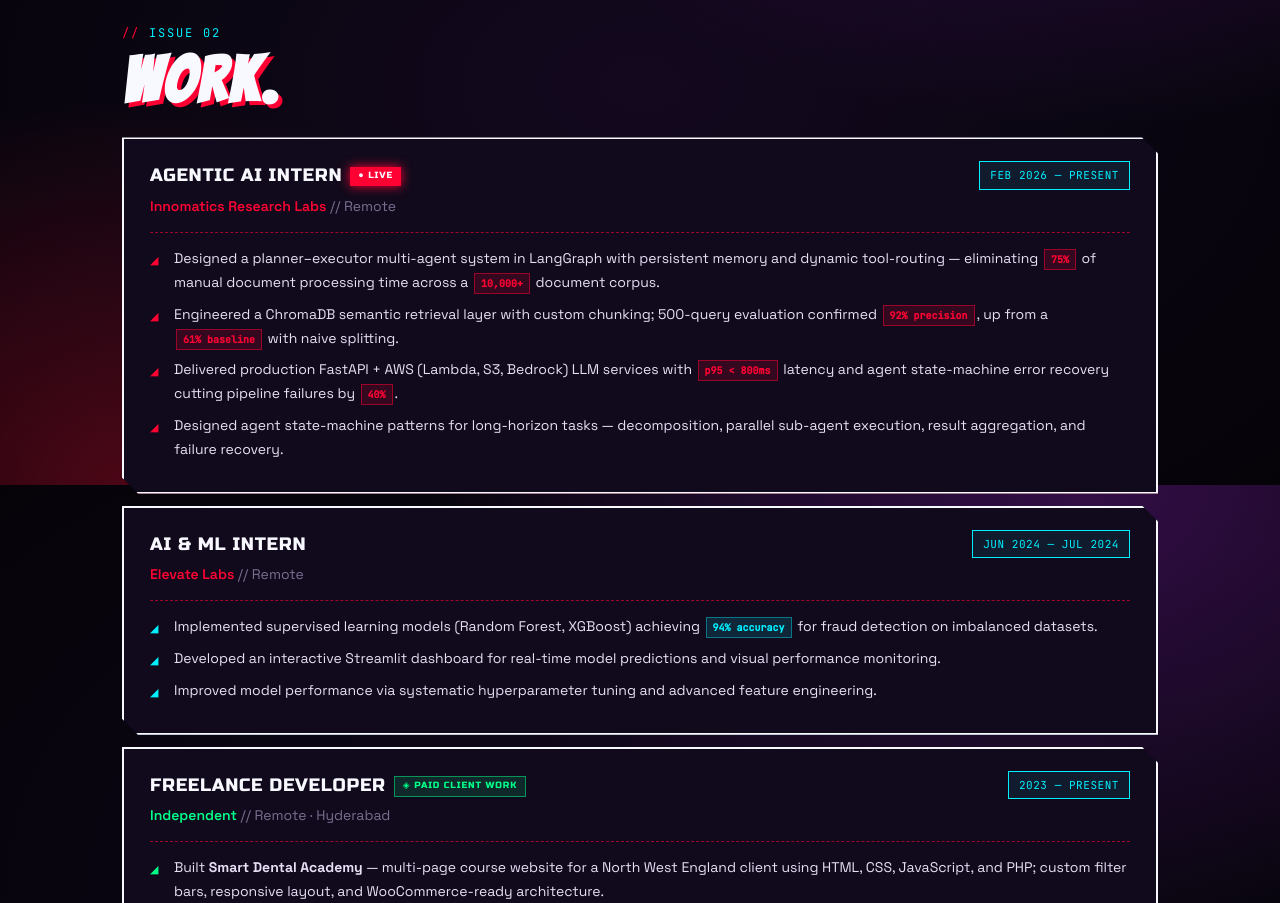
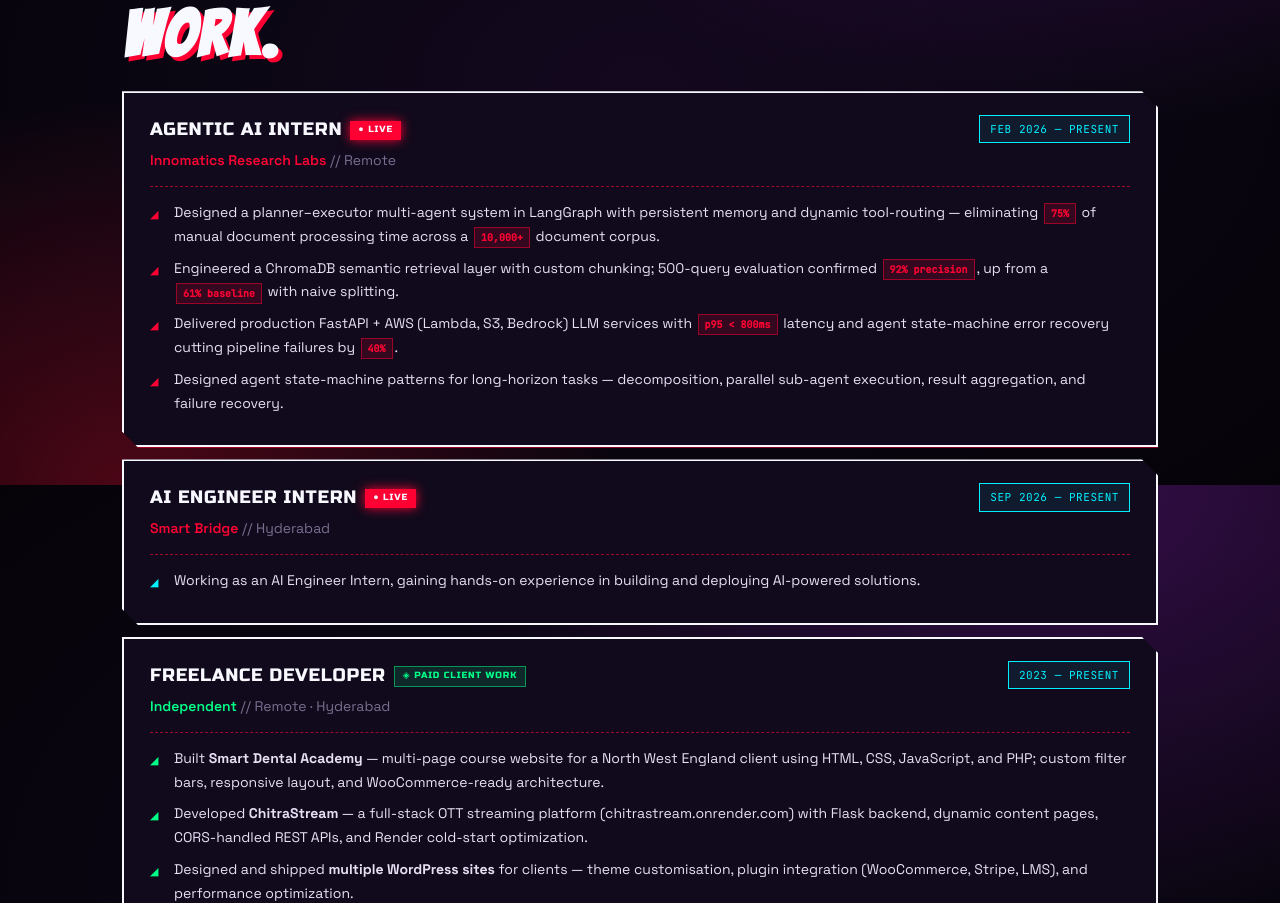
Before and after one commit to anirudhcherukuri/portfolio, a plain HTML site: page index.html in a window 1280 px wide. Shown: the part 2715-3618 px from the top of the page. Drawn offline with Linux system fonts and the light colour scheme.

Commit message:
Add Smart Bridge AI Engineer Intern experience; remove Elevate Labs entry and hero badge

```diff
--- a/index.html
+++ b/index.html
@@ -859,7 +859,7 @@
       </svg>
     </div>
 
-    <div class="hero-badge">◢ AGENTIC AI ENGINEER · HYDERABAD ◣</div>
+
     <h1>
       <span class="name-line">ANIRUDH</span>
       <span class="name-line alt">CHERUKURI</span>
@@ -954,17 +954,16 @@
     <div class="exp-panel alt reveal">
       <div class="exp-head">
         <div>
-          <div class="exp-role">AI & ML Intern</div>
-          <div class="exp-company">Elevate Labs <span class="pin">// Remote</span></div>
+          <div class="exp-role">AI Engineer Intern<span class="live-tag">● LIVE</span></div>
+          <div class="exp-company">Smart Bridge <span class="pin">// Hyderabad</span></div>
         </div>
-        <div class="exp-date">JUN 2024 — JUL 2024</div>
+        <div class="exp-date">SEP 2026 — PRESENT</div>
       </div>
       <ul class="exp-points">
-        <li>Implemented supervised learning models (Random Forest, XGBoost) achieving <span class="impact">94% accuracy</span> for fraud detection on imbalanced datasets.</li>
-        <li>Developed an interactive Streamlit dashboard for real-time model predictions and visual performance monitoring.</li>
-        <li>Improved model performance via systematic hyperparameter tuning and advanced feature engineering.</li>
+        <li>Working as an AI Engineer Intern, gaining hands-on experience in building and deploying AI-powered solutions.</li>
       </ul>
     </div>
+
 
     <div class="exp-panel freelance reveal">
       <div class="exp-head">
```
